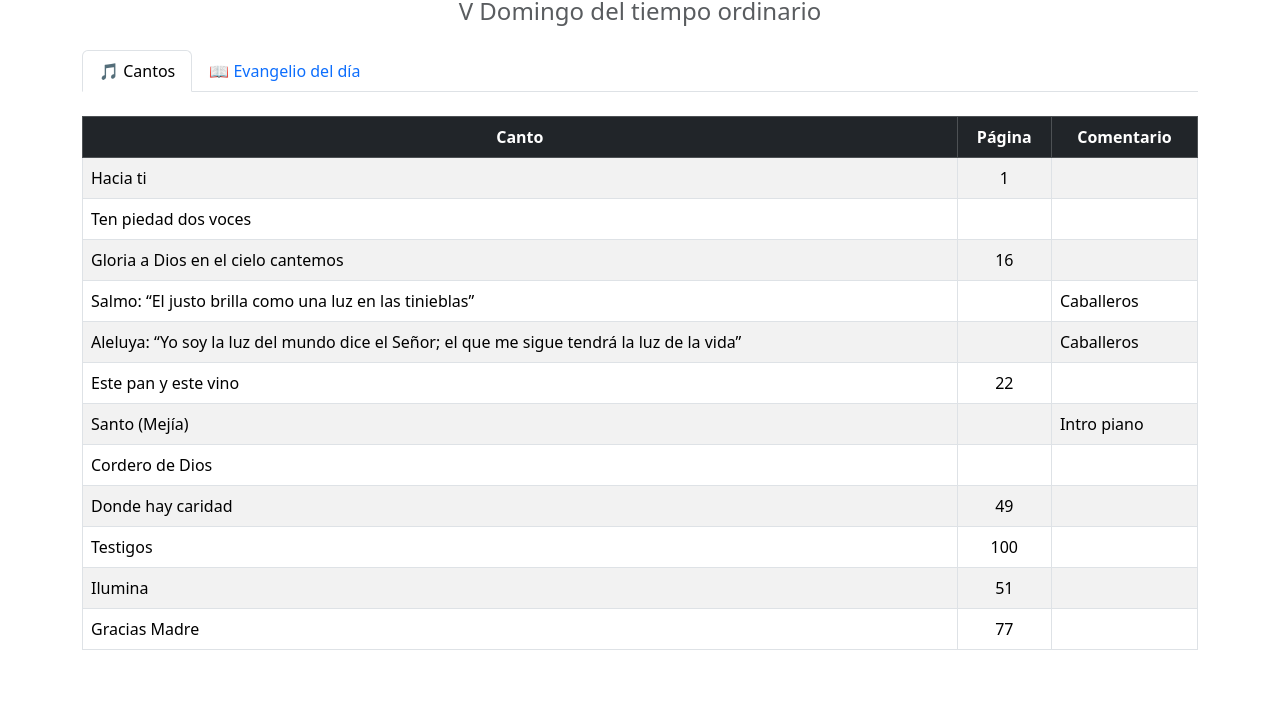
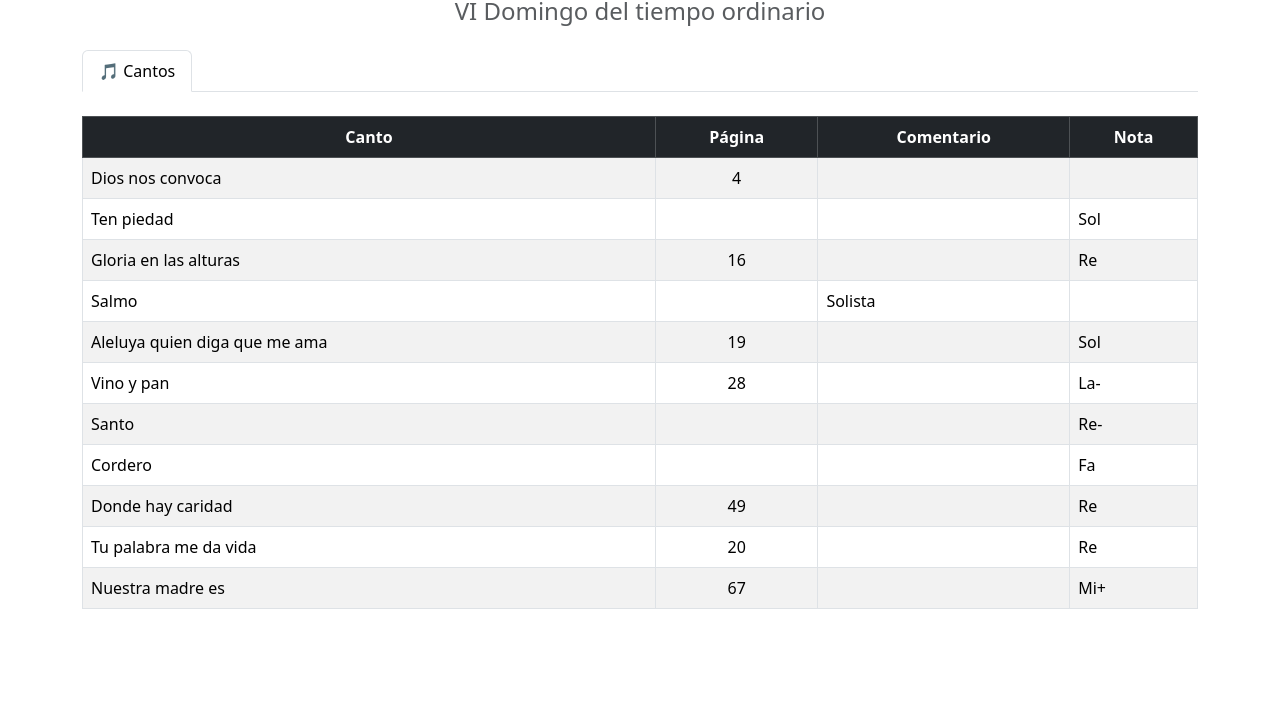
Before and after one commit to CoroFeyAlegria81/Cantos, a plain HTML site: page index.html in a window 1280 px wide. Shown: the part 243-957 px from the top of the page. After the commit the page ends 916 px from the top, so only its background shows below. Drawn offline with nearby package versions, Linux system fonts and the light colour scheme.

Commit message:
15-02-2026

```diff
--- a/index.html
+++ b/index.html
@@ -3,7 +3,7 @@
 <head>
     <meta charset="UTF-8">
     <meta name="viewport" content="width=device-width, initial-scale=1">
-    <title>Cantos domingo 08/02/2026</title>
+    <title>Cantos domingo 15/02/2026</title>
 
     <!-- Bootstrap CSS -->
     <link href="https://cdn.jsdelivr.net/npm/bootstrap@5.3.2/dist/css/bootstrap.min.css" rel="stylesheet">
@@ -15,6 +15,9 @@
         .evangelio {
             line-height: 1.7;
             text-align: justify;
+        }
+        .hidden-tab {
+            display: none !important;
         }
     </style>
 </head>
@@ -29,8 +32,8 @@
 
     <!-- Header -->
     <div class="text-center mb-4">
-        <h1 class="fw-bold">Cantos domingo 08/02/2026</h1>
-        <h4 class="text-muted">V Domingo del tiempo ordinario</h4>
+        <h1 class="fw-bold">Cantos domingo 15/02/2026</h1>
+        <h4 class="text-muted">VI Domingo del tiempo ordinario</h4>
     </div>
 
     <!-- Nav Tabs -->
@@ -40,7 +43,8 @@
                 🎵 Cantos
             </button>
         </li>
-        <li class="nav-item">
+        <!-- Evangelio oculto -->
+        <li class="nav-item hidden-tab">
             <button class="nav-link" data-bs-toggle="tab" data-bs-target="#evangelio">
                 📖 Evangelio del día
             </button>
@@ -59,117 +63,87 @@
                             <th>Canto</th>
                             <th>Página</th>
                             <th>Comentario</th>
+                            <th>Nota</th>
                         </tr>
                     </thead>
                     <tbody>
                         <tr>
-                            <td>Hacia ti</td>
-                            <td class="text-center">1</td>
+                            <td>Dios nos convoca</td>
+                            <td class="text-center">4</td>
+                            <td></td>
                             <td></td>
                         </tr>
                         <tr>
-                            <td>Ten piedad dos voces</td>
+                            <td>Ten piedad</td>
                             <td class="text-center"></td>
+                            <td></td>
+                            <td>Sol</td>
+                        </tr>
+                        <tr>
+                            <td>Gloria en las alturas</td>
+                            <td class="text-center">16</td>
+                            <td></td>
+                            <td>Re</td>
+                        </tr>
+                        <tr>
+                            <td>Salmo</td>
+                            <td class="text-center"></td>
+                            <td>Solista</td>
                             <td></td>
                         </tr>
                         <tr>
-                            <td>Gloria a Dios en el cielo cantemos</td>
-                            <td class="text-center">16</td>
+                            <td>Aleluya quien diga que me ama</td>
+                            <td class="text-center">19</td>
                             <td></td>
+                            <td>Sol</td>
                         </tr>
                         <tr>
-                            <td>Salmo: “El justo brilla como una luz en las tinieblas”</td>
-                            <td class="text-center"></td>
-                            <td>Caballeros</td>
+                            <td>Vino y pan</td>
+                            <td class="text-center">28</td>
+                            <td></td>
+                            <td>La-</td>
                         </tr>
                         <tr>
-                            <td>
-                                Aleluya: “Yo soy la luz del mundo dice el Señor; el que me sigue tendrá la luz de la vida”
-                            </td>
+                            <td>Santo</td>
                             <td class="text-center"></td>
-                            <td>Caballeros</td>
+                            <td></td>
+                            <td>Re-</td>
                         </tr>
                         <tr>
-                            <td>Este pan y este vino</td>
-                            <td class="text-center">22</td>
-                            <td></td>
-                        </tr>
-                        <tr>
-                            <td>Santo (Mejía)</td>
-                            <td class="text-center"></td>
-                            <td>Intro piano</td>
-                        </tr>
-                        <tr>
-                            <td>Cordero de Dios</td>
+                            <td>Cordero</td>
                             <td class="text-center"></td>
                             <td></td>
+                            <td>Fa</td>
                         </tr>
                         <tr>
                             <td>Donde hay caridad</td>
                             <td class="text-center">49</td>
                             <td></td>
+                            <td>Re</td>
                         </tr>
                         <tr>
-                            <td>Testigos</td>
-                            <td class="text-center">100</td>
+                            <td>Tu palabra me da vida</td>
+                            <td class="text-center">20</td>
                             <td></td>
+                            <td>Re</td>
                         </tr>
                         <tr>
-                            <td>Ilumina</td>
-                            <td class="text-center">51</td>
+                            <td>Nuestra madre es</td>
+                            <td class="text-center">67</td>
                             <td></td>
-                        </tr>
-                        <tr>
-                            <td>Gracias Madre</td>
-                            <td class="text-center">77</td>
-                            <td></td>
+                            <td>Mi+</td>
                         </tr>
                     </tbody>
                 </table>
             </div>
         </div>
 
-        <!-- Evangelio -->
-        <!-- Evangelio -->
-<div class="tab-pane fade" id="evangelio">
-    <h3 class="fw-bold mb-3">Evangelio del día</h3>
-    <p class="fw-semibold">
-        Lectura del santo evangelio según san Mateo 5, 13-16
-    </p>
-
-    <div class="evangelio">
-        <p>
-            En aquel tiempo, dijo Jesús a sus discípulos:
-        </p>
-
-        <p>
-            «Vosotros sois la sal de la tierra. Pero si la sal se vuelve sosa,
-            ¿con qué la salarán?
-        </p>
-
-        <p>
-            No sirve más que para tirarla fuera y que la pise la gente.
-        </p>
-
-        <p>
-            Vosotros sois la luz del mundo. No se puede ocultar una ciudad puesta
-            en lo alto de un monte.
-        </p>
-
-        <p>
-            Tampoco se enciende una lámpara para meterla debajo del celemín,
-            sino para ponerla en el candelero y que alumbre a todos los de casa.
-        </p>
-
-        <p>
-            Brille así vuestra luz ante los hombres, para que vean vuestras buenas
-            obras y den gloria a vuestro Padre que está en los cielos».
-        </p>
-    </div>
-</div>
-
+        <!-- Evangelio (oculto por hoy) -->
+        <div class="tab-pane fade" id="evangelio">
+        </div>
 
     </div>
+
 </div>
 
 <!-- Bootstrap JS -->
```
